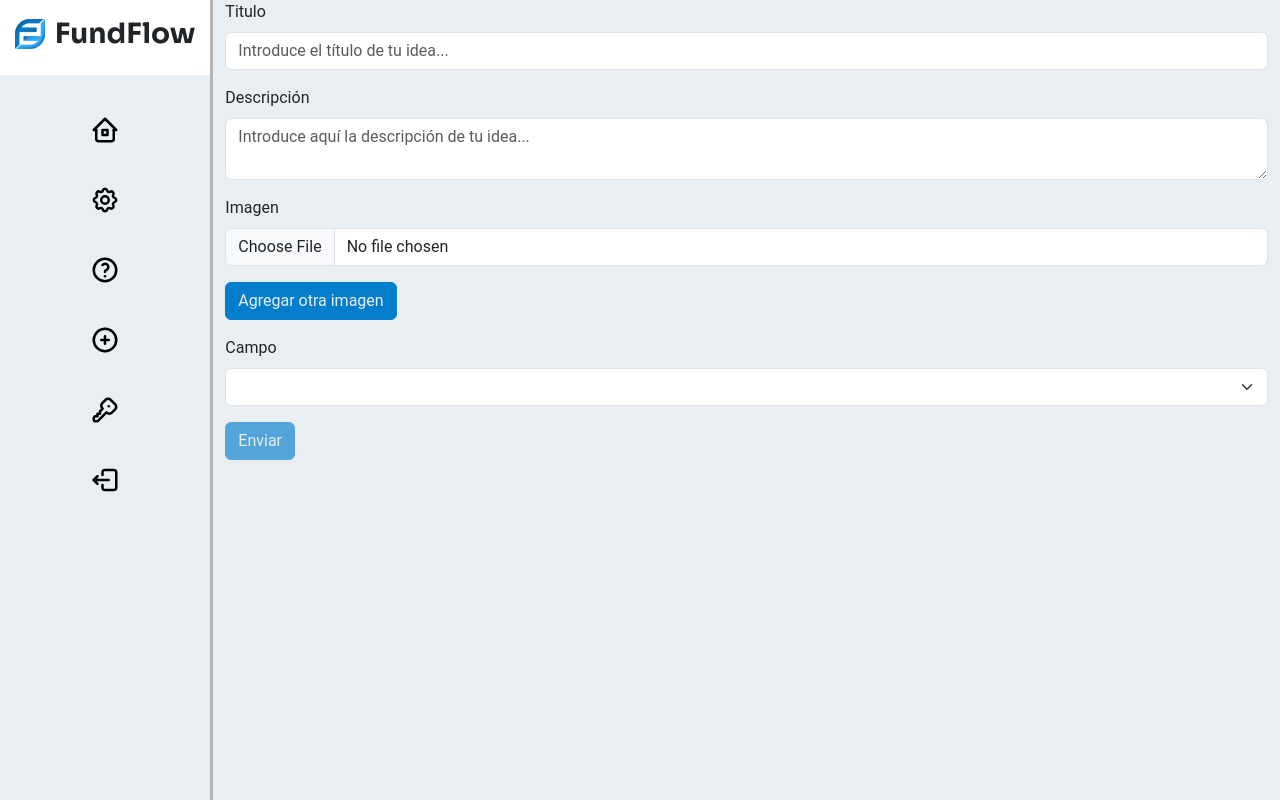
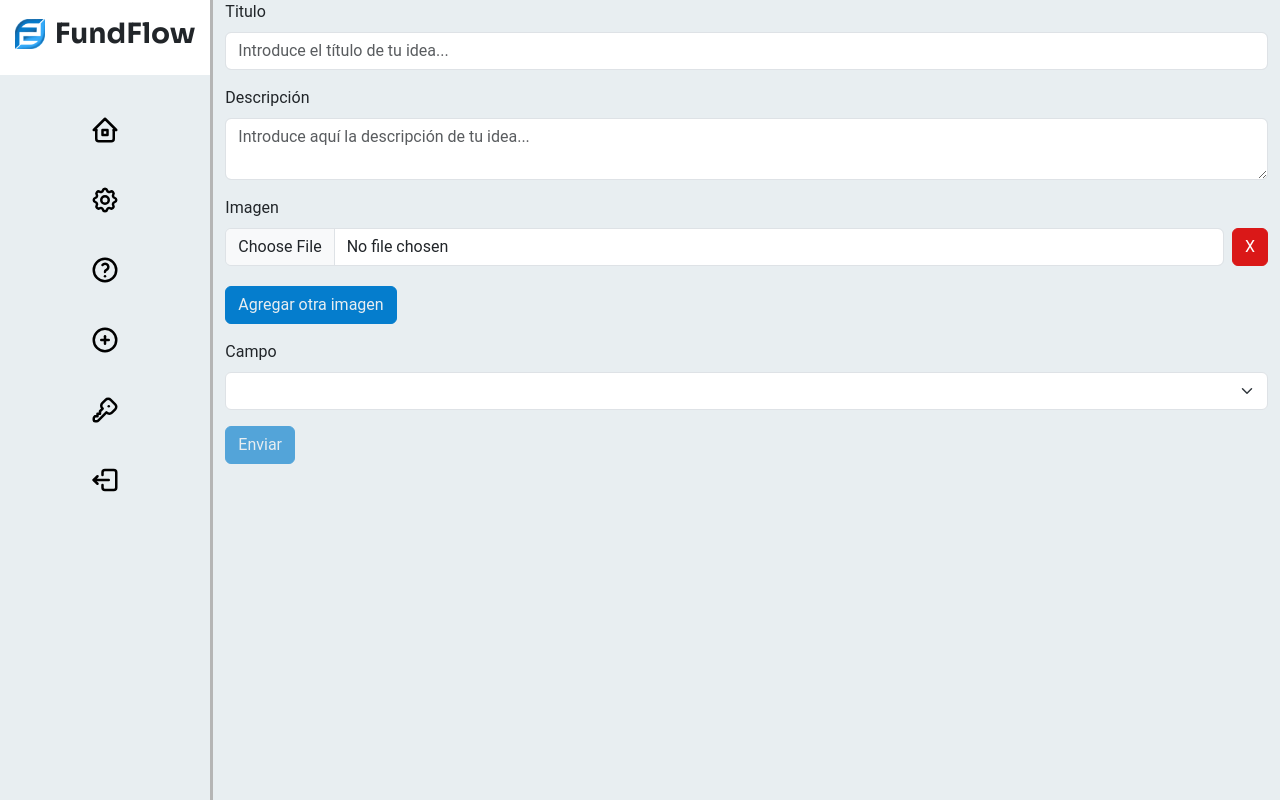
Before and after one commit to FundFloww/fundflow_web, an Angular app: page /idea/anadir in a window 1280 px wide. Built offline with nearby package versions, Linux system fonts and the light colour scheme.

Commit message:
Añadido boton eliminar foto en form idea (no elimina el correcto aun)

```diff
--- a/src/app/form-idea/form-idea.component.html
+++ b/src/app/form-idea/form-idea.component.html
@@ -14,7 +14,10 @@
                 <div class="mb-3">
                     <label for="imagen" class="form-label">Imagen</label>
                     @for (imagen of nuevaIdea.imagenes; track $index) {
-                        <input type="file" class="form-control mb-1" name="imagen" #fileImage (change)="changeImage(fileImage, $index)" required>
+                        <div class="imagen">
+                            <input type="file" class="form-control mb-1" name="imagen" #fileImage (change)="changeImage(fileImage, $index)" required>
+                            <div class="btn btn-danger ms-2" (click)="borrarImagen($index)">X</div>
+                        </div>
                     }
                 </div>
                 <button class="btn btn-primary text-light mb-3" (click)="agregarOtraImagen($event)">Agregar otra imagen</button>
--- a/src/app/form-idea/form-idea.component.scss
+++ b/src/app/form-idea/form-idea.component.scss
@@ -0,0 +1,8 @@
+.imagen {
+    display: flex;
+    flex-direction: row;
+}
+
+.btn-danger {
+    height: 38px;
+}
--- a/src/app/form-idea/form-idea.component.ts
+++ b/src/app/form-idea/form-idea.component.ts
@@ -55,6 +55,11 @@ export class FormIdeaComponent {
     this.nuevaIdea.imagenes.push('');
   }
 
+  borrarImagen(index: number) {
+    console.log(index);
+    this.nuevaIdea.imagenes.splice(index, 1);
+  }
+
   async enviarIdea() {
     console.log(this.nuevaIdea.imagenes);
     try {
```
